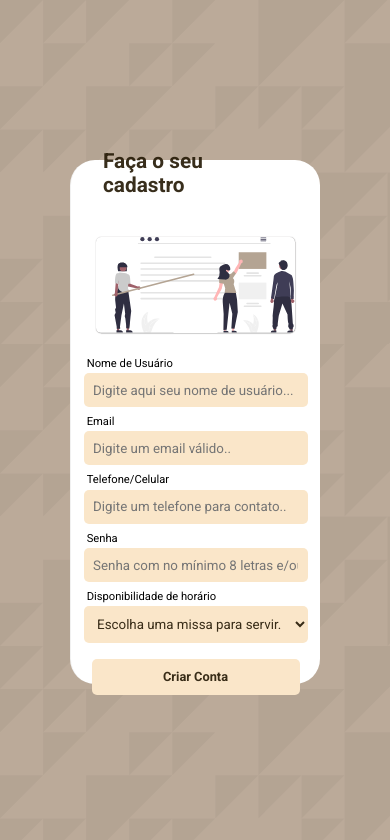
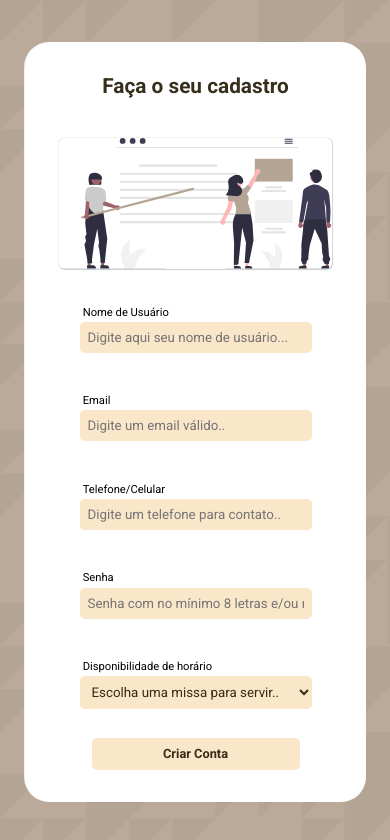
Before and after one commit to mmatheusjs/frontEnd, a Next.js app: page /register in a window 390 px wide. Shown: the top 840 px of the page. Built offline with nearby package versions, Linux system fonts and the light colour scheme.

Commit message:
Correct mistakes of responsive layouts and creation of register router

```diff
--- a/pages/register.js
+++ b/pages/register.js
@@ -1,7 +1,29 @@
 import Head from 'next/head'
+import { api } from '../services/api'
 import styles from '../styles/register.module.css'
 
 export default function Register() {
+  async function clickButton() {
+    let user = window.document.getElementById('user').value
+    let email = window.document.getElementById('email').value
+    let telephone = window.document.getElementById('phone').value
+    let password = window.document.getElementById('password').value
+
+    await api
+      .post('/users', {
+        name: user,
+        email: email,
+        password: password,
+        telephone: telephone
+      })
+      .then(res => {
+        localStorage.setItem('session', JSON.stringify(res.data))
+        window.location.href = 'http://localhost:3000/formation'
+      })
+      .catch(error => {
+        alert(error.response.data.message)
+      })
+  }
   return (
     <main className="container">
       <div className="studyImage">
@@ -93,7 +115,11 @@ export default function Register() {
           </div>
         </form>
         <div className="buttonBox">
-          <button id={styles.createAcc} className="button">
+          <button
+            id={styles.createAcc}
+            className="button"
+            onClick={clickButton}
+          >
             Criar Conta
           </button>
         </div>
--- a/styles/globals.css
+++ b/styles/globals.css
@@ -143,30 +143,32 @@ h1 {
 
 /********** RESPONSIVE ***********/
 @media (max-width: 1400px) {
-  .containerData {
+  .container {
     width: 100%;
-    height: 100%;
+    min-height: 100vh;
     padding: 5rem;
   }
 
   main .studyImage {
     width: 100%;
+    height: 45vh;
     border-radius: 1rem 1rem 0rem 0rem;
   }
 
   main .studyImage img {
-    width: 90%;
+    width: 76%;
   }
 
   main div.cardData {
     width: 100%;
+    height: 45vh;
     right: 0px;
     top: -20px;
   }
 }
 
 @media (max-width: 800px) {
-  .containerData {
+  .container {
     width: 100vw;
     height: 100vh;
     padding: 0.5rem 1.5rem 0.5rem 1.5rem;
@@ -226,6 +228,10 @@ h1 {
 }
 
 @media (max-width: 340px) {
+  main div.cardData {
+    height: 80%;
+  }
+
   h1 {
     font-size: 1rem;
   }
--- a/styles/index.module.css
+++ b/styles/index.module.css
@@ -12,6 +12,11 @@ input.inputHome {
   font-size: 1rem;
 }
 
+@media (max-width: 1400px) {
+  h1.titleHome {
+    margin-bottom: 2rem;
+  }
+}
 @media (max-width: 800px) {
   h1.titleHome {
     margin-bottom: 1rem;
--- a/styles/register.module.css
+++ b/styles/register.module.css
@@ -18,7 +18,7 @@ div.defaultForm {
 
 div.defaultForm label {
   margin-bottom: 0.5rem;
-  margin-left: 0.5rem;
+  margin-left: 0.2rem;
 }
 
 input.inputRegister,
@@ -64,23 +64,31 @@ button#createAcc {
 
   input.inputRegister,
   select.inputRegister {
-    padding: 0.6rem;
-    width: 14rem;
+    padding: 0.5rem;
+    width: 14.5rem;
+    margin-bottom: 1rem;
     border-radius: 5px;
   }
 
   button#createAcc {
     width: 13rem;
-    height: 2.26rem;
+    height: 2rem;
     font-size: 0.8rem;
-    margin: 0.5rem 2rem 2rem 2rem;
   }
 }
 
 @media (max-width: 500px) {
   #cardDataOfRegister {
-    width: 250px;
-    height: 100%;
+    min-width: 250px;
+    min-height: 90vh;
+  }
+
+  #formRegister {
+    height: 70%;
+  }
+
+  div.defaultForm {
+    margin: 0;
   }
 
   div.defaultForm label {
```
Also changed, not shown: pages/formation.js (+7 -0 lines), pages/index.js (+13 -4 lines).
